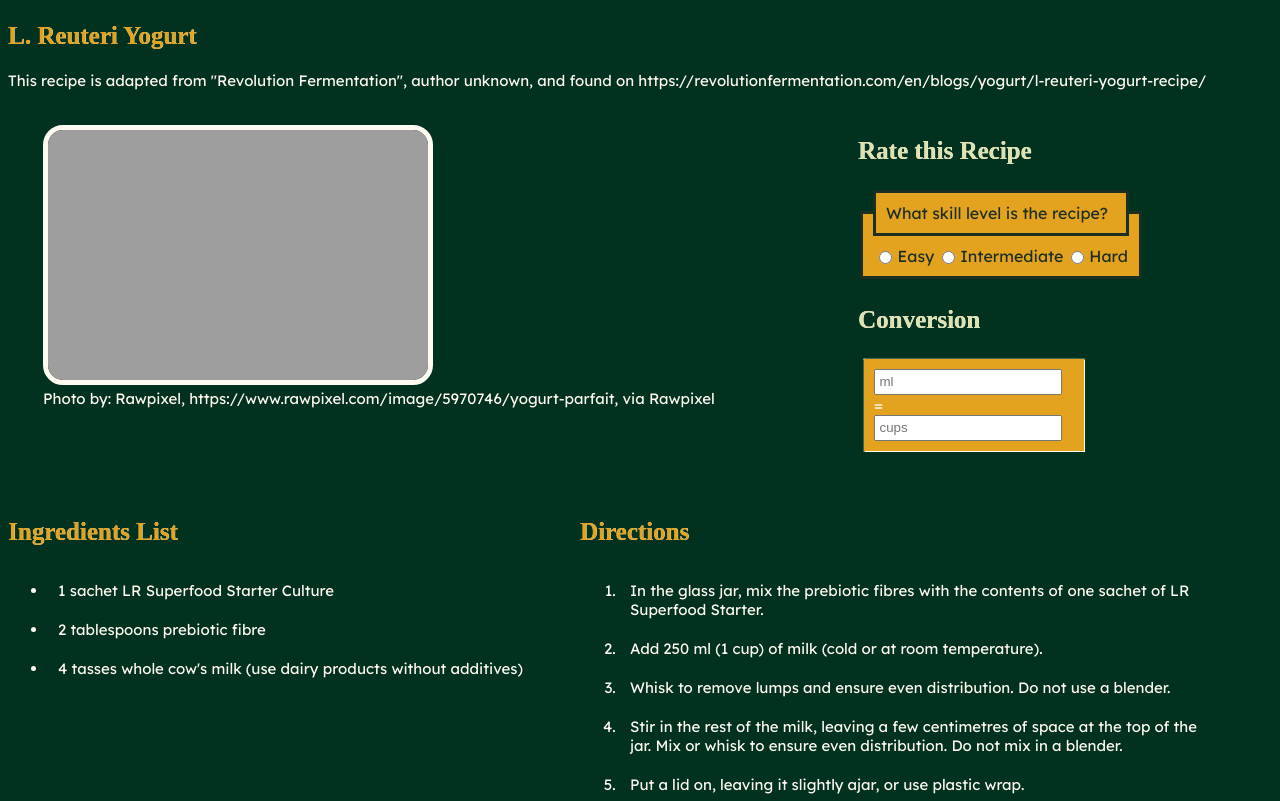
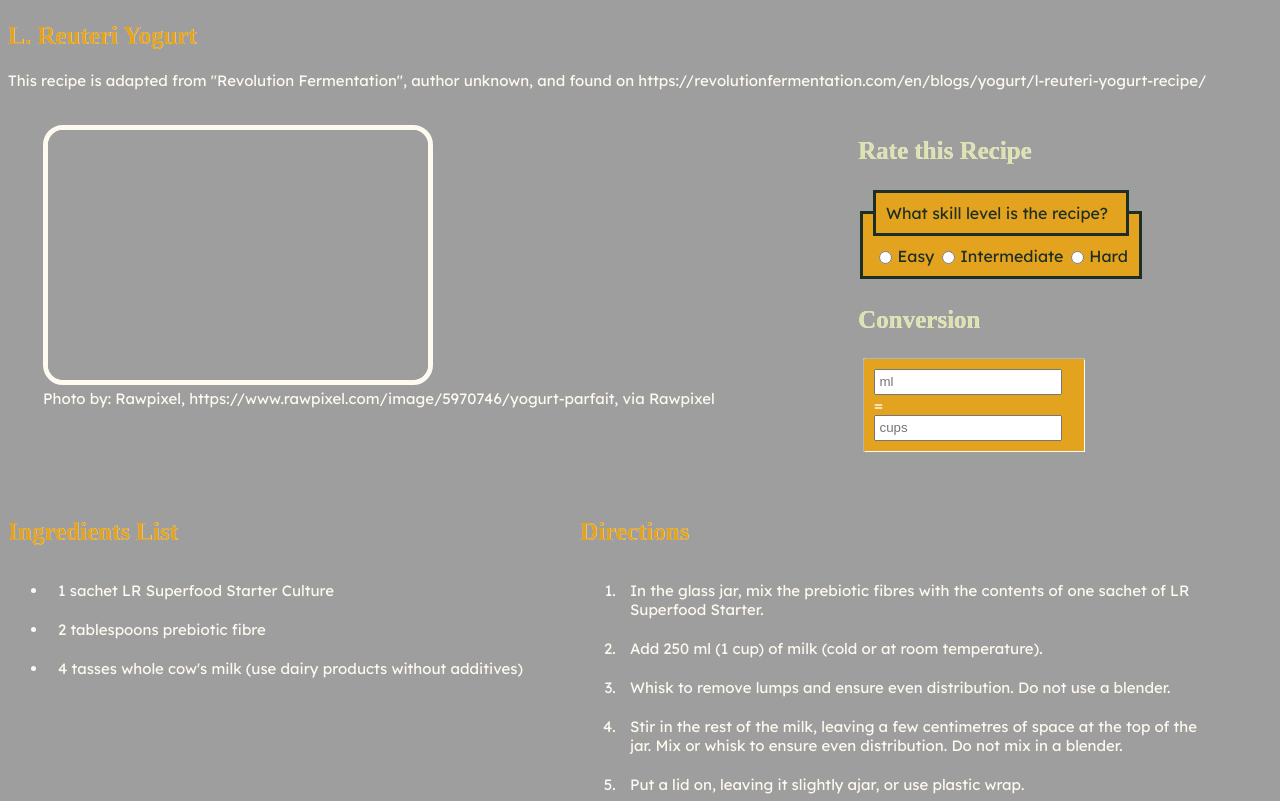
Before and after one commit to d-daniel-le/CodingAssignment3, a plain HTML site: page index.html in a window 1280 px wide. Shown: the part 60-861 px from the top of the page. Drawn offline with Linux system fonts and the light colour scheme; the site is published under a folder, as on GitHub Pages, so addresses that start at the root find nothing; a web font is replaced by a local one.

Commit message:
update file path for background images

```diff
--- a/css/style.css
+++ b/css/style.css
@@ -1,5 +1,5 @@
 body {
-    background-image: url(/images/pexels-resourceboy-18541749.jpg);
+    background-image: url(../images/pexels-resourceboy-18541749.jpg);
     background-color: #01311F;
     color: #FFFAF0;
     font-family: "Permanent Marker";
```
